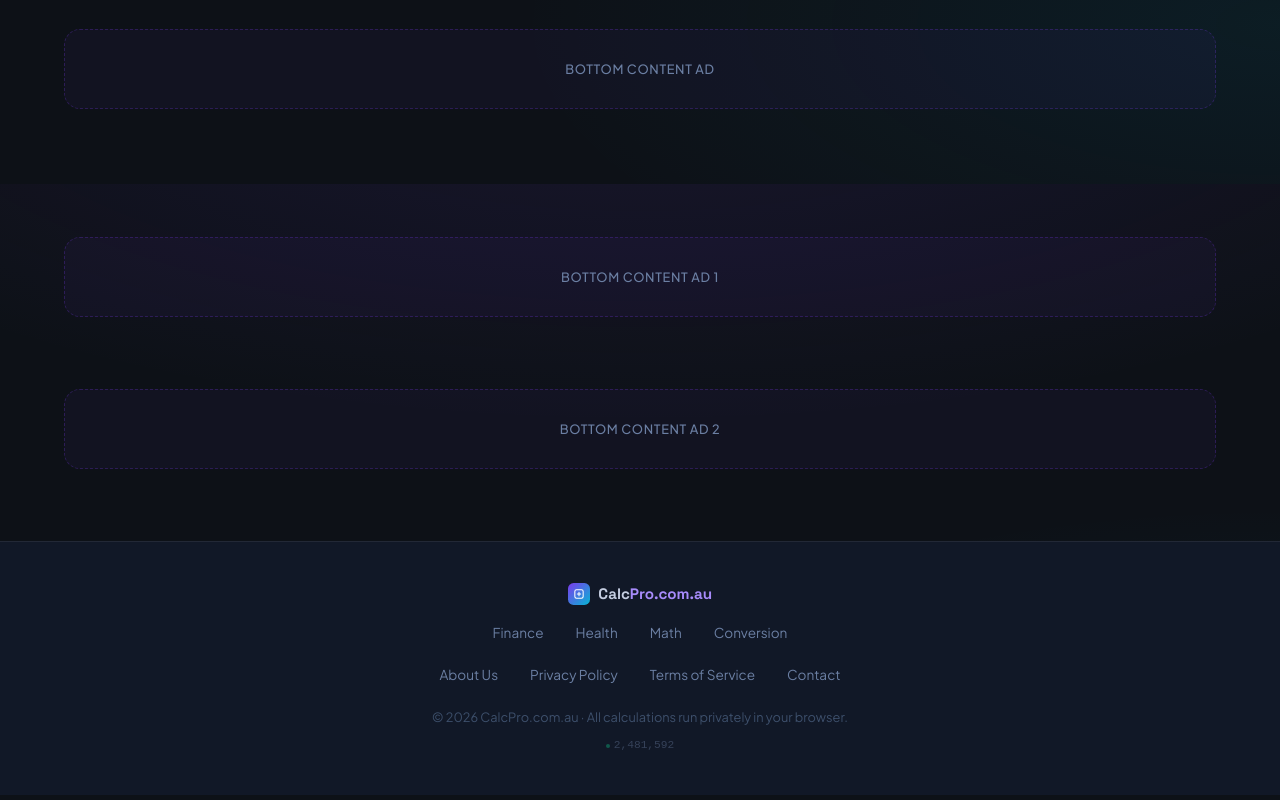
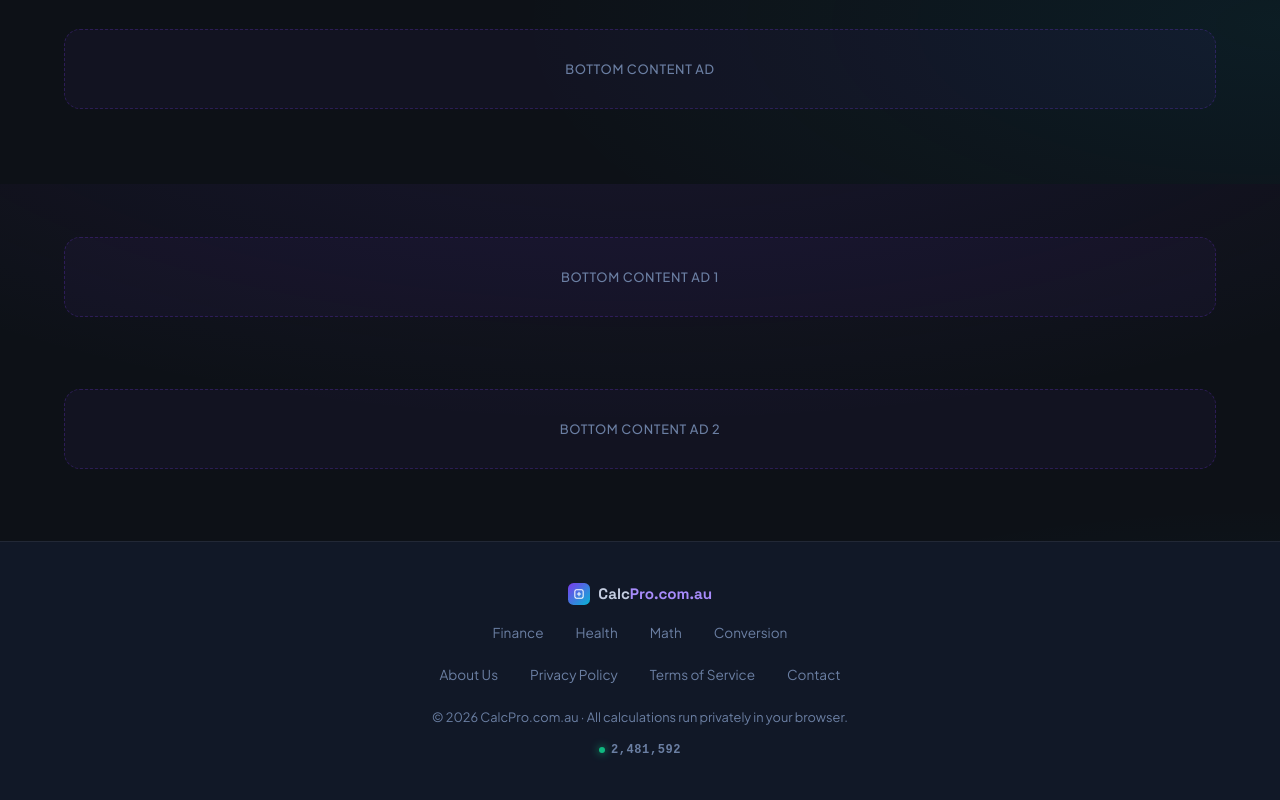
Before and after one commit to AWaziir/New-folder--5-, a React (Vite) app: page / in a window 1280 px wide. Shown: the part 3016-3816 px from the top of the page. Built offline with nearby package versions, Linux system fonts and the light colour scheme.

Commit message:
Improved visitor counter visibility

```diff
--- a/src/components/Footer.jsx
+++ b/src/components/Footer.jsx
@@ -33,12 +33,12 @@ export default function Footer() {
           <Link to="/terms-of-service" style={{ color: 'var(--text-muted)', fontSize: '0.85rem' }}>Terms of Service</Link>
           <Link to="/contact" style={{ color: 'var(--text-muted)', fontSize: '0.85rem' }}>Contact</Link>
         </div>
-        <p style={{ fontSize: '0.8rem', color: 'var(--text-faint)' }}>
+        <p style={{ fontSize: '0.8rem', color: 'var(--text-muted)' }}>
           © {new Date().getFullYear()} CalcPro.com.au · All calculations run privately in your browser.
         </p>
-        <div style={{ marginTop: '0.5rem', opacity: 0.4, fontSize: '0.7rem', display: 'flex', justifyContent: 'center', alignItems: 'center', gap: '4px' }}>
-          <span style={{ width: '4px', height: '4px', borderRadius: '50%', background: '#10b981' }}></span>
-          <span style={{ fontFamily: 'monospace' }}>2,481,592</span>
+        <div style={{ marginTop: '0.75rem', fontSize: '0.75rem', display: 'flex', justifyContent: 'center', alignItems: 'center', gap: '6px', color: 'var(--text-muted)' }}>
+          <span style={{ width: '6px', height: '6px', borderRadius: '50%', background: '#10b981', boxShadow: '0 0 8px #10b981' }}></span>
+          <span style={{ fontFamily: 'monospace', fontWeight: 600, letterSpacing: '0.05em' }}>2,481,592</span>
         </div>
       </div>
     </footer>
```
